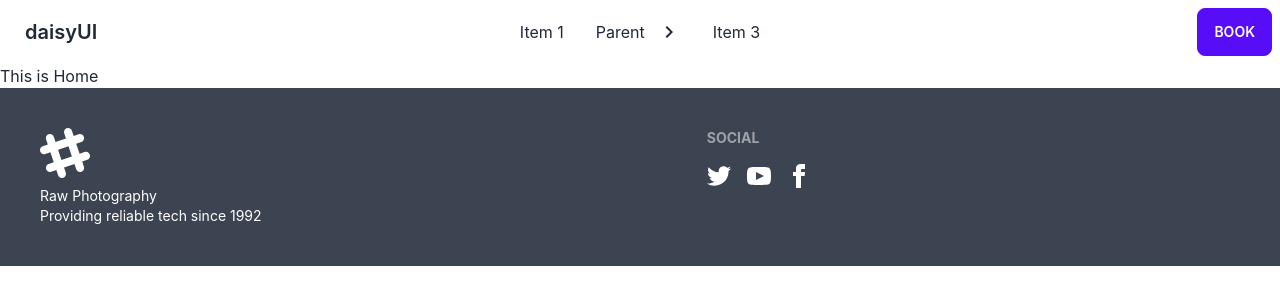
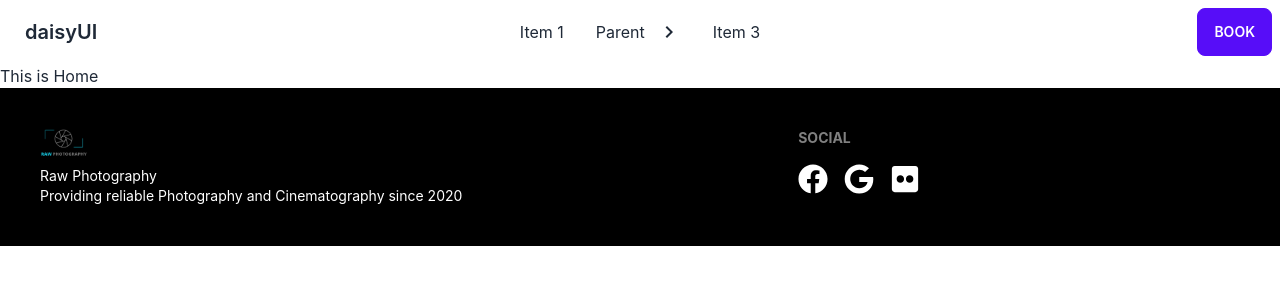
Before and after one commit to MdRasheduzzamanRashed/Raw-Photography-client, a React (Create React App) app: page / in a window 1280 px wide. Shown: the top 304 px of the page. Built offline with nearby package versions, Linux system fonts and the light colour scheme.

Commit message:
footer done

```diff
--- a/package.json
+++ b/package.json
@@ -9,6 +9,7 @@
     "daisyui": "^2.38.1",
     "react": "^18.2.0",
     "react-dom": "^18.2.0",
+    "react-icons": "^4.6.0",
     "react-router-dom": "^6.4.3",
     "react-scripts": "5.0.1",
     "web-vitals": "^2.1.4"
--- a/src/Pages/Shared/Footer/Footer.js
+++ b/src/Pages/Shared/Footer/Footer.js
@@ -1,61 +1,29 @@
 import React from "react";
+import logo from "../../../assets/logo/logo.png";
+import { FaFacebook, FaFlickr, FaGoogle } from "react-icons/fa";
 
 const Footer = () => {
   return (
-    <footer className="footer p-10 bg-neutral text-neutral-content">
+    <footer className="footer p-10 bg-black text-neutral-content">
       <div>
-        <svg
-          width="50"
-          height="50"
-          viewBox="0 0 24 24"
-          xmlns="http://www.w3.org/2000/svg"
-          fillRule="evenodd"
-          clipRule="evenodd"
-          className="fill-current"
-        >
-          <path d="M22.672 15.226l-2.432.811.841 2.515c.33 1.019-.209 2.127-1.23 2.456-1.15.325-2.148-.321-2.463-1.226l-.84-2.518-5.013 1.677.84 2.517c.391 1.203-.434 2.542-1.831 2.542-.88 0-1.601-.564-1.86-1.314l-.842-2.516-2.431.809c-1.135.328-2.145-.317-2.463-1.229-.329-1.018.211-2.127 1.231-2.456l2.432-.809-1.621-4.823-2.432.808c-1.355.384-2.558-.59-2.558-1.839 0-.817.509-1.582 1.327-1.846l2.433-.809-.842-2.515c-.33-1.02.211-2.129 1.232-2.458 1.02-.329 2.13.209 2.461 1.229l.842 2.515 5.011-1.677-.839-2.517c-.403-1.238.484-2.553 1.843-2.553.819 0 1.585.509 1.85 1.326l.841 2.517 2.431-.81c1.02-.33 2.131.211 2.461 1.229.332 1.018-.21 2.126-1.23 2.456l-2.433.809 1.622 4.823 2.433-.809c1.242-.401 2.557.484 2.557 1.838 0 .819-.51 1.583-1.328 1.847m-8.992-6.428l-5.01 1.675 1.619 4.828 5.011-1.674-1.62-4.829z"></path>
-        </svg>
+        <img src={logo} className="w-12" alt="LOGO" />
         <p>
           Raw Photography
           <br />
-          Providing reliable tech since 1992
+          Providing reliable Photography and Cinematography since 2020
         </p>
       </div>
       <div>
         <span className="footer-title">Social</span>
         <div className="grid grid-flow-col gap-4">
-          <a>
-            <svg
-              xmlns="http://www.w3.org/2000/svg"
-              width="24"
-              height="24"
-              viewBox="0 0 24 24"
-              className="fill-current"
-            >
-              <path d="M24 4.557c-.883.392-1.832.656-2.828.775 1.017-.609 1.798-1.574 2.165-2.724-.951.564-2.005.974-3.127 1.195-.897-.957-2.178-1.555-3.594-1.555-3.179 0-5.515 2.966-4.797 6.045-4.091-.205-7.719-2.165-10.148-5.144-1.29 2.213-.669 5.108 1.523 6.574-.806-.026-1.566-.247-2.229-.616-.054 2.281 1.581 4.415 3.949 4.89-.693.188-1.452.232-2.224.084.626 1.956 2.444 3.379 4.6 3.419-2.07 1.623-4.678 2.348-7.29 2.04 2.179 1.397 4.768 2.212 7.548 2.212 9.142 0 14.307-7.721 13.995-14.646.962-.695 1.797-1.562 2.457-2.549z"></path>
-            </svg>
+          <a href="https://www.facebook.com/mrzgallery">
+            <FaFacebook className=" text-3xl"></FaFacebook>
           </a>
-          <a>
-            <svg
-              xmlns="http://www.w3.org/2000/svg"
-              width="24"
-              height="24"
-              viewBox="0 0 24 24"
-              className="fill-current"
-            >
-              <path d="M19.615 3.184c-3.604-.246-11.631-.245-15.23 0-3.897.266-4.356 2.62-4.385 8.816.029 6.185.484 8.549 4.385 8.816 3.6.245 11.626.246 15.23 0 3.897-.266 4.356-2.62 4.385-8.816-.029-6.185-.484-8.549-4.385-8.816zm-10.615 12.816v-8l8 3.993-8 4.007z"></path>
-            </svg>
+          <a href="">
+            <FaGoogle className=" text-3xl"></FaGoogle>
           </a>
-          <a>
-            <svg
-              xmlns="http://www.w3.org/2000/svg"
-              width="24"
-              height="24"
-              viewBox="0 0 24 24"
-              className="fill-current"
-            >
-              <path d="M9 8h-3v4h3v12h5v-12h3.642l.358-4h-4v-1.667c0-.955.192-1.333 1.115-1.333h2.885v-5h-3.808c-3.596 0-5.192 1.583-5.192 4.615v3.385z"></path>
-            </svg>
+          <a href="https://www.flickr.com/photos/mrgallery/">
+            <FaFlickr className=" text-3xl"></FaFlickr>
           </a>
         </div>
       </div>
```
Also changed, not shown: src/assets/logo/logo.png (added), 1 other file (tests, documents, lock files or other folders).
